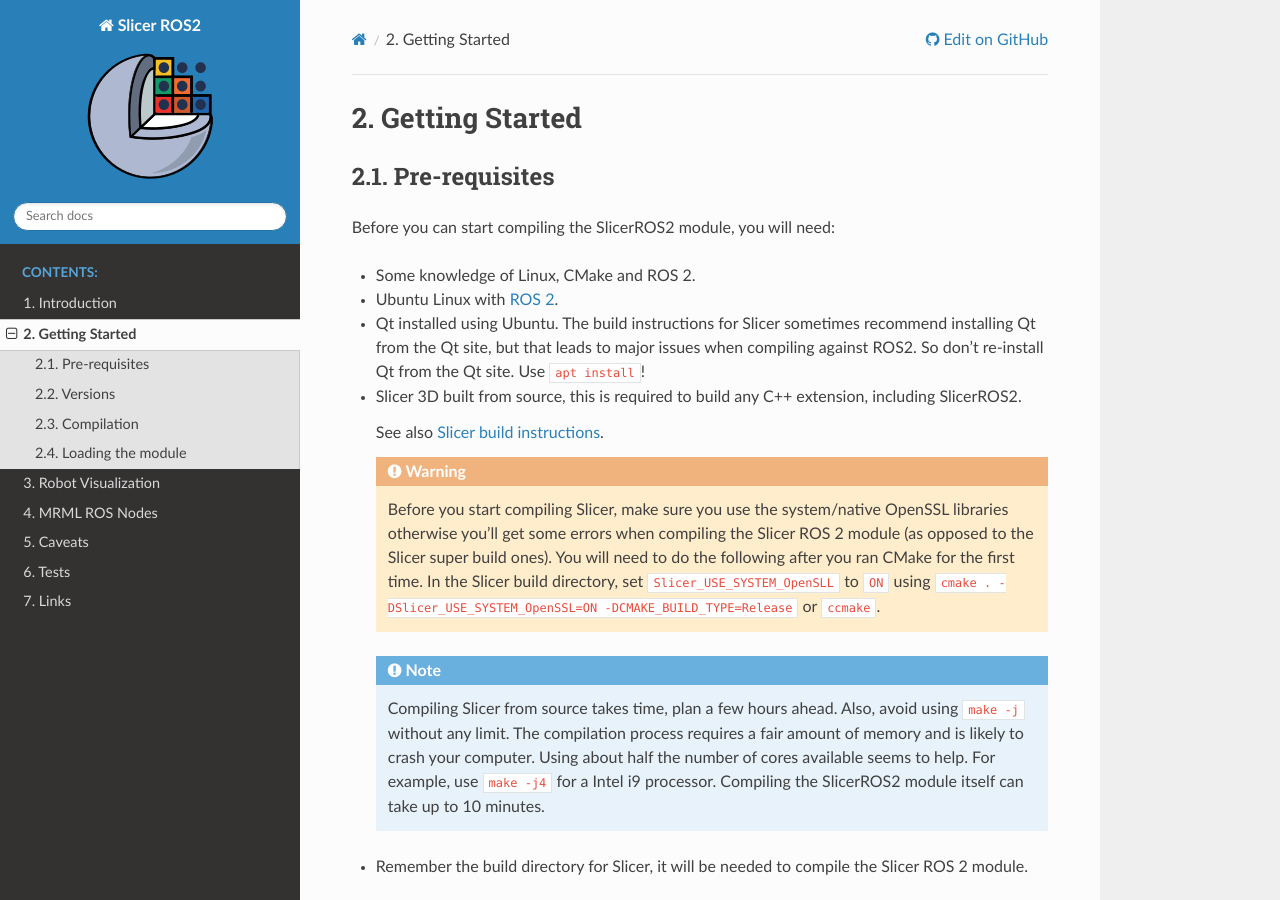
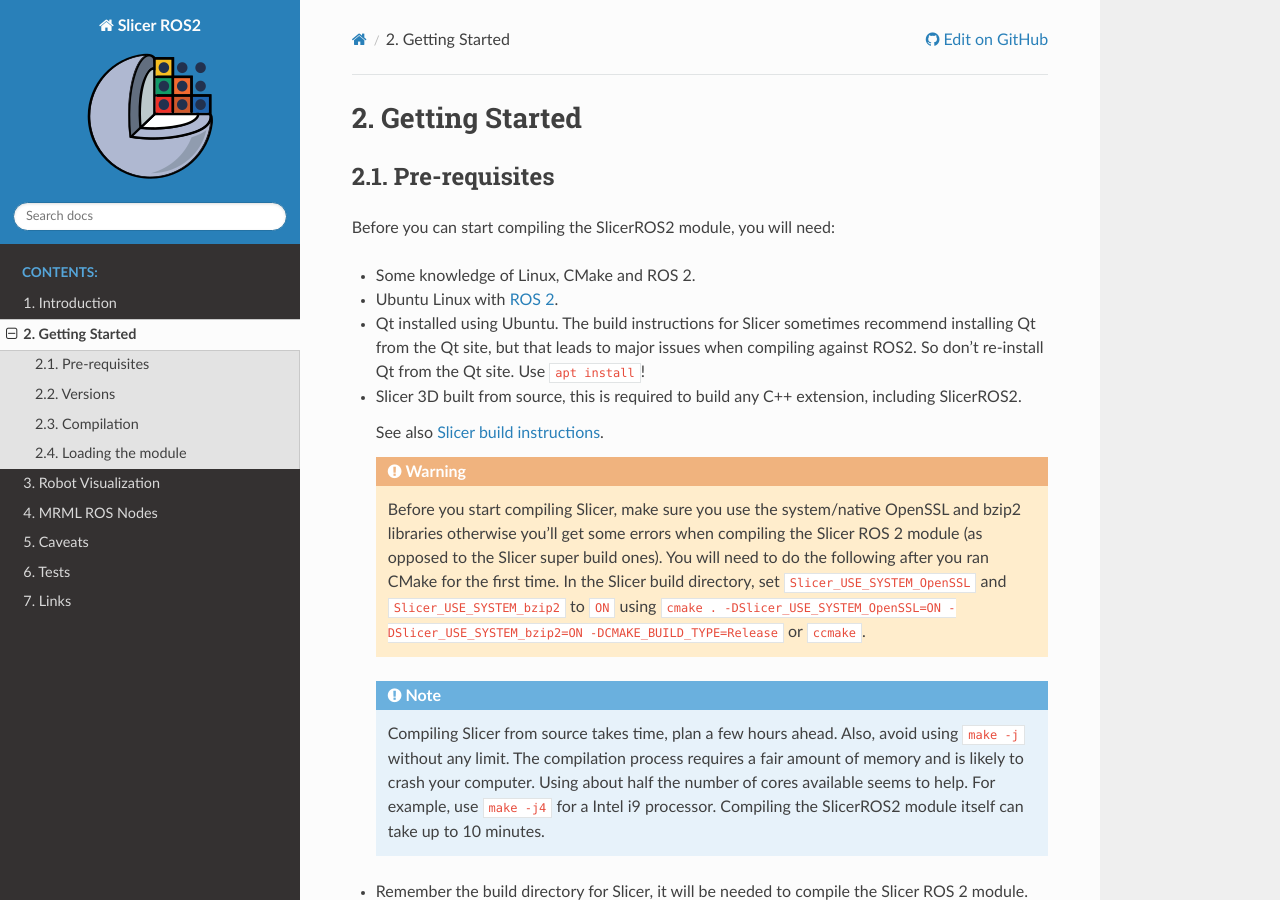
Before and after one commit to rosmed/slicer_ros2_module, a Sphinx documentation site: the page built from docs/pages/getting-started.rst, in a window 1280 px wide and 900 px high. Built offline with Sphinx 7.4.7 and the Read the Docs theme 3.1.0, drawn with Linux system fonts in a browser that asks for light colours.

Commit message:
Update documentation to include bzip2 library requirement and fix RTD build

```diff
--- a/docs/pages/getting-started.rst
+++ b/docs/pages/getting-started.rst
@@ -26,13 +26,14 @@
   .. warning::
 
      Before you start compiling Slicer, make sure you use the
-     system/native OpenSSL libraries otherwise you'll get some errors
-     when compiling the Slicer ROS 2 module (as opposed to the Slicer
-     super build ones).  You will need to do the following after you
-     ran CMake for the first time.  In the Slicer build directory, set
-     ``Slicer_USE_SYSTEM_OpenSLL`` to ``ON`` using ``cmake
-     . -DSlicer_USE_SYSTEM_OpenSSL=ON -DCMAKE_BUILD_TYPE=Release`` or
-     ``ccmake``.
+     system/native OpenSSL and bzip2 libraries otherwise you'll get some
+     errors when compiling the Slicer ROS 2 module (as opposed to the
+     Slicer super build ones).  You will need to do the following
+     after you ran CMake for the first time.  In the Slicer build
+     directory, set ``Slicer_USE_SYSTEM_OpenSSL`` and
+     ``Slicer_USE_SYSTEM_bzip2`` to ``ON`` using ``cmake
+     . -DSlicer_USE_SYSTEM_OpenSSL=ON -DSlicer_USE_SYSTEM_bzip2=ON -DCMAKE_BUILD_TYPE=Release``
+     or ``ccmake``.
 
   .. note::
 
--- a/docs/requirements.txt
+++ b/docs/requirements.txt
@@ -1,3 +1,4 @@
+sphinx<9.0.0
 sphinx-tabs
 sphinx_rtd_theme
 sphinx_copybutton
```
Also changed, not shown: release.md (+1 -1 lines), 1 other file.
